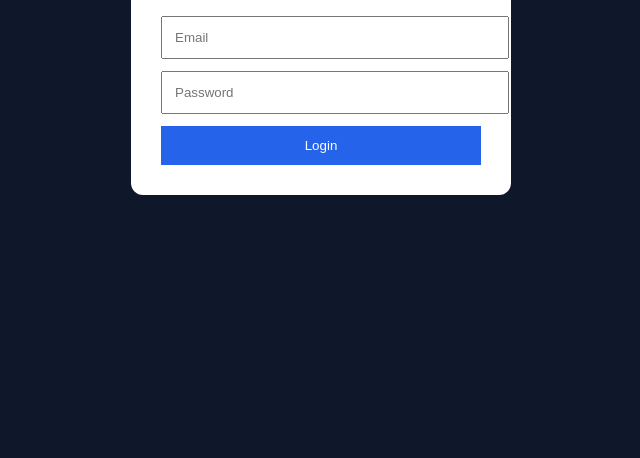
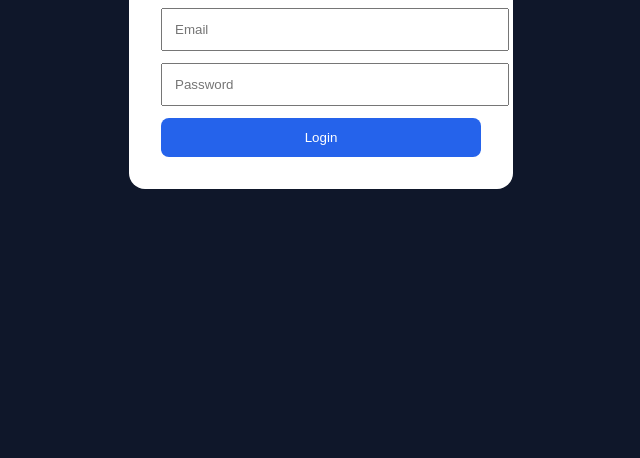
Before and after one commit to bvbishnoi33-png/Form2, a plain HTML site: page login.html in a window 1280 px wide. Shown: the part 358-816 px from the top of the page, without its empty margins (319-959 px from the left). Drawn offline with Linux system fonts and the light colour scheme.

Commit message:
Update login.html

```diff
--- a/login.html
+++ b/login.html
@@ -2,35 +2,17 @@
 <html>
 <head>
 <title>Admin Login</title>
+<meta name="viewport" content="width=device-width,initial-scale=1">
 <style>
-body{
-  display:flex;
-  justify-content:center;
-  align-items:center;
-  height:100vh;
-  font-family:Inter;
-  background:#0f172a;
-}
-.box{
-  background:#fff;
-  padding:30px;
-  border-radius:12px;
-  width:320px;
-}
-input,button{
-  width:100%;
-  padding:12px;
-  margin-top:12px;
-}
-button{
-  background:#2563eb;
-  color:#fff;
-  border:none;
-}
+body{margin:0;height:100vh;display:flex;justify-content:center;align-items:center;
+background:#0f172a;font-family:Inter}
+.box{background:#fff;padding:32px;border-radius:16px;width:320px}
+input,button{width:100%;padding:12px;margin-top:12px}
+button{background:#2563eb;color:#fff;border:none;border-radius:8px}
 </style>
 </head>
+
 <body>
-
 <div class="box">
 <h2>Admin Login</h2>
 <input id="email" type="email" placeholder="Email">
@@ -52,7 +34,7 @@ window.login=()=>{
  signInWithEmailAndPassword(auth,email.value,pass.value)
  .then(()=>location.href="admin.html")
  .catch(e=>alert(e.message));
-};
+}
 </script>
 </body>
 </html>
```
